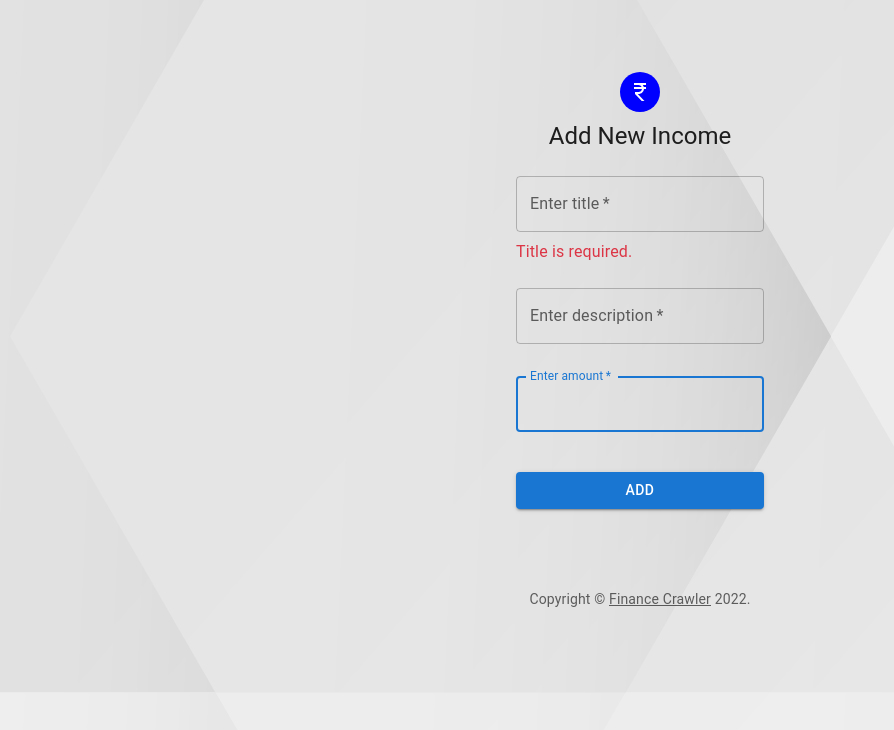
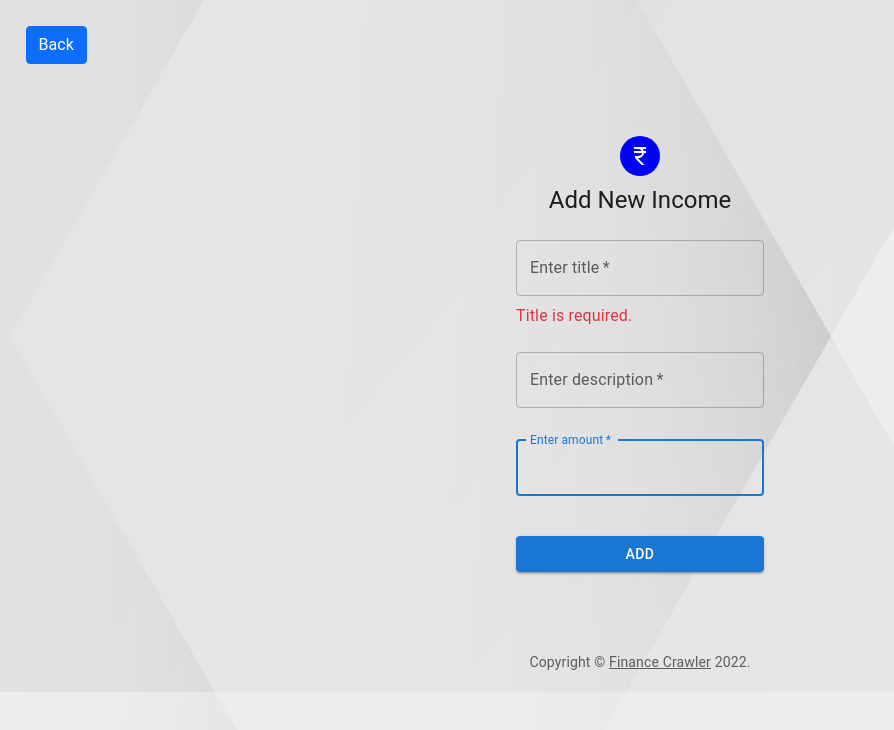
Before and after one commit to mr-nerdster/finance_crawler_frontend, a React (Create React App) app: page /addIncome in a window 1280 px wide. Shown: the top 730 px of the page, without its empty margins (0-894 px from the left). Built offline with nearby package versions, Linux system fonts and the light colour scheme; sample sign-in values are in the browser's storage.

Commit message:
Added  back button

```diff
--- a/src/pages/income/addIncome.js
+++ b/src/pages/income/addIncome.js
@@ -24,6 +24,9 @@ import DisabledButton from "../../components/disabledButton";
 import { useNavigate } from "react-router-dom";
 import { createInc } from "../../redux/slices/income/incomeSlices";
 import { mainListItems } from "../../components/drawer";
+
+import BackButton from "../../components/backButton";
+
 
 //form validation
 const validateForm = Yup.object({
@@ -106,6 +109,7 @@ export default function AddIncome() {
 
   return (
     <ThemeProvider theme={theme}>
+    <BackButton page={"/incomeDashboard"}/>
       <Container component="main" maxWidth="xs">
         <CssBaseline />
         <Box
```
